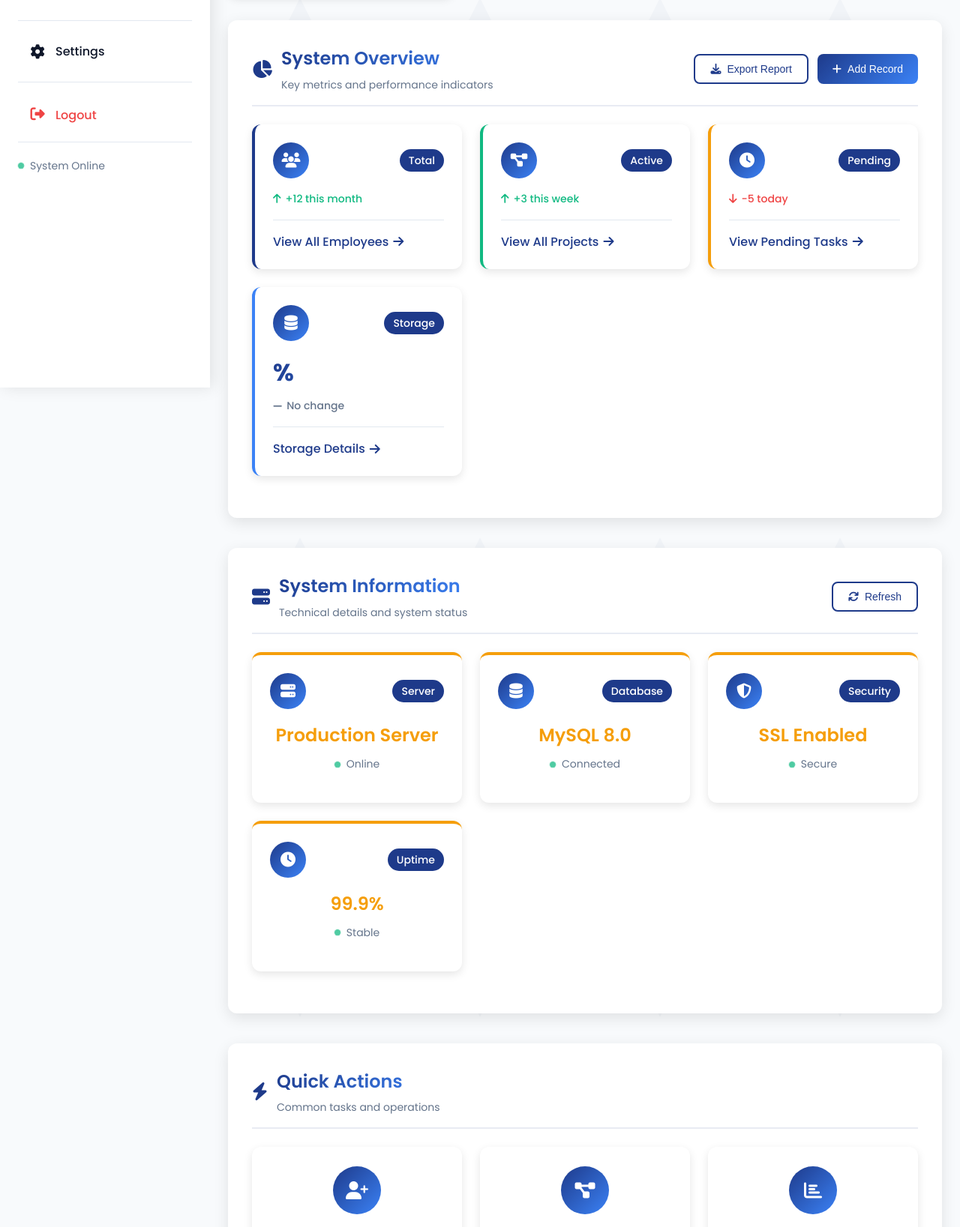
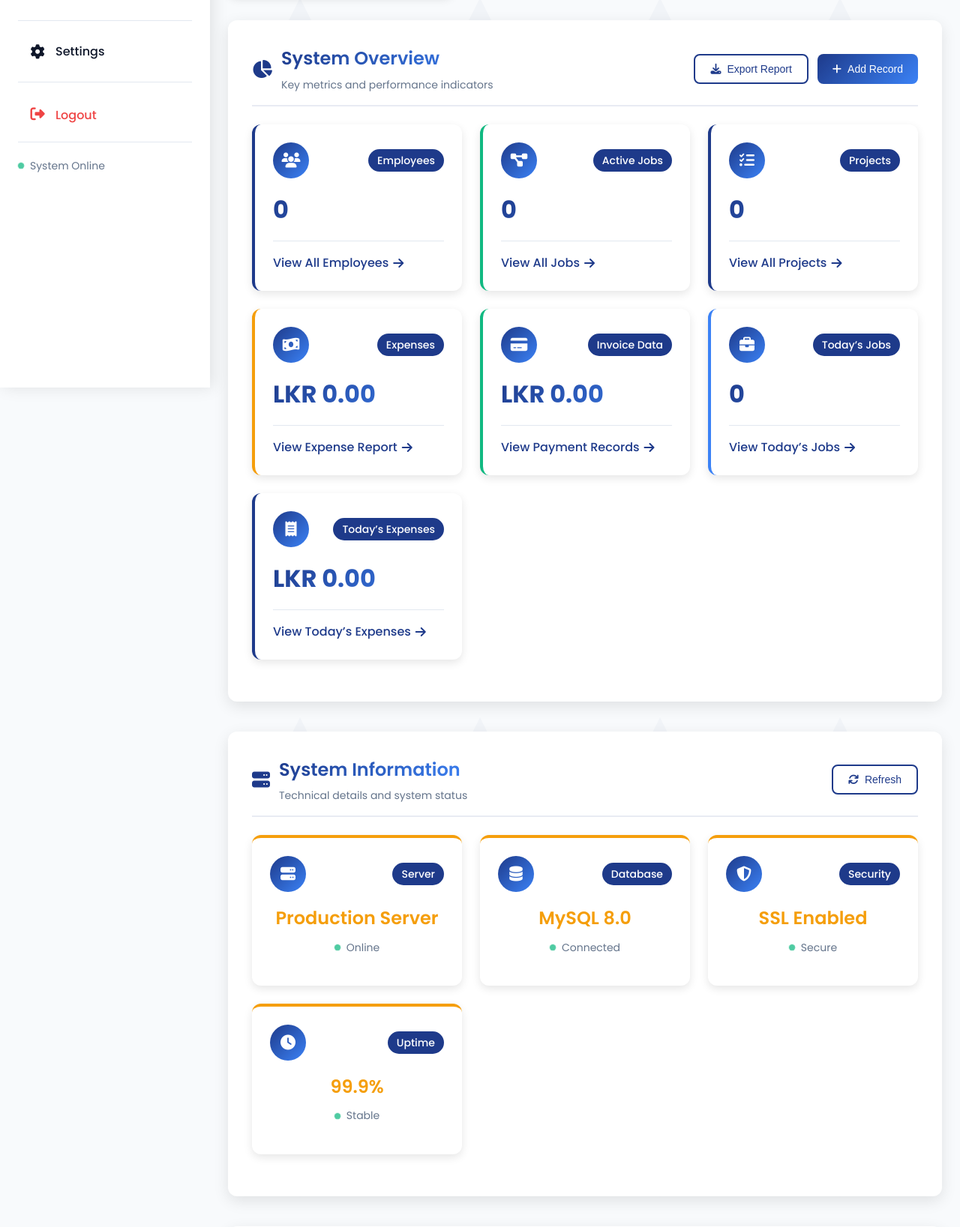
Before and after one commit to HasithaErandika/A2Z-DBMS, a PHP site: the page made by src/views/admin/dashboard.php in a window 1280 px wide. Shown: the part 283-1920 px from the top of the page at 75% size. Run offline with PHP 8.4, Linux system fonts and the light colour scheme; the template is opened without the code that fills it, so the values that code supplies are empty.

Commit message:
Enhance dashboard layout and styling by adding new summary cards for employees, active jobs, projects, expenses, and payments. Update CSS for sidebar titles and subtitles to improve visual hierarchy. Refactor PHP to ensure secure output and better data handling, enhancing overall user experience.

```diff
--- a/src/assets/css/dashboard.css
+++ b/src/assets/css/dashboard.css
@@ -766,10 +766,23 @@
         width: 80px;
         padding: var(--spacing) 12px;
     }
+    .sidebar-title {
+        font-size: var(--font-xl);
+        font-weight: 600;
+        background: var(--gradient);
+        -webkit-background-clip: text;
+        -webkit-text-fill-color: transparent;
+        background-clip: text;
+    }
 
-    .sidebar .sidebar-text,
-    .sidebar .sidebar-title,
-    .sidebar .sidebar-subtitle {
+    .sidebar-subtitle {
+        font-size: var(--font-sm);
+        color: var(--text-muted);
+        margin-top: -5px;
+    }
+
+    .sidebar .sidebar-text
+     {
         display: none;
     }
 
--- a/src/views/admin/dashboard.php
+++ b/src/views/admin/dashboard.php
@@ -195,79 +195,165 @@
             </div>
 
             <div class="summary-grid">
+    <!-- Total Employees -->
     <div class="summary-card primary">
         <div class="card-header">
             <div class="card-icon">
                 <i class="fas fa-users"></i>
             </div>
-                        <div class="card-badge">Total</div>
+            <div class="card-badge">Employees</div>
         </div>
         <div class="card-body">
-                        <div class="metric-value"><?php echo $totalEmployees; ?></div>
-                        <div class="metric-change positive">
-                            <i class="fas fa-arrow-up"></i>
-                            <span>+12 this month</span>
+            <div class="metric-value">
+                <?php echo htmlspecialchars($data['summary']['total_employees'], ENT_QUOTES, 'UTF-8'); ?>
+            </div>
+            <?php if (isset($data['summary']['employees_change'])): ?>
+                <div class="metric-change
+                    <?php echo $data['summary']['employees_change'] > 0 ? 'positive' : ($data['summary']['employees_change'] < 0 ? 'negative' : 'neutral'); ?>">
+                    <i class="fas
+                        <?php echo $data['summary']['employees_change'] > 0 ? 'fa-arrow-up' : ($data['summary']['employees_change'] < 0 ? 'fa-arrow-down' : 'fa-minus'); ?>">
+                    </i>
+                    <span>
+                        <?php
+                            if ($data['summary']['employees_change'] > 0) echo '+' . $data['summary']['employees_change'] . ' this month';
+                            elseif ($data['summary']['employees_change'] < 0) echo $data['summary']['employees_change'] . ' this month';
+                            else echo 'No change';
+                        ?>
+                    </span>
+                </div>
+            <?php endif; ?>
+        </div>
+        <div class="card-footer">
+            <a href="manageTable/employees" class="view-details">View All Employees <i class="fas fa-arrow-right"></i></a>
         </div>
     </div>
-                    <div class="card-footer">
-                        <a href="#" class="view-details">View All Employees <i class="fas fa-arrow-right"></i></a>
-                    </div>
-                </div>
+
+    <!-- Active Jobs -->
     <div class="summary-card success">
         <div class="card-header">
             <div class="card-icon">
                 <i class="fas fa-project-diagram"></i>
             </div>
-                        <div class="card-badge">Active</div>
+            <div class="card-badge">Active Jobs</div>
         </div>
         <div class="card-body">
-                        <div class="metric-value"><?php echo $activeProjects; ?></div>
-                        <div class="metric-change positive">
-                            <i class="fas fa-arrow-up"></i>
-                            <span>+3 this week</span>
+            <div class="metric-value">
+                <?php echo htmlspecialchars($data['summary']['active_jobs'], ENT_QUOTES, 'UTF-8'); ?>
+            </div>
+            <?php if (isset($data['summary']['jobs_change'])): ?>
+                <div class="metric-change
+                    <?php echo $data['summary']['jobs_change'] > 0 ? 'positive' : ($data['summary']['jobs_change'] < 0 ? 'negative' : 'neutral'); ?>">
+                    <i class="fas
+                        <?php echo $data['summary']['jobs_change'] > 0 ? 'fa-arrow-up' : ($data['summary']['jobs_change'] < 0 ? 'fa-arrow-down' : 'fa-minus'); ?>">
+                    </i>
+                    <span>
+                        <?php
+                            if ($data['summary']['jobs_change'] > 0) echo '+' . $data['summary']['jobs_change'] . ' this week';
+                            elseif ($data['summary']['jobs_change'] < 0) echo $data['summary']['jobs_change'] . ' this week';
+                            else echo 'No change';
+                        ?>
+                    </span>
+                </div>
+            <?php endif; ?>
+        </div>
+        <div class="card-footer">
+            <a href="manageTable/jobs" class="view-details">View All Jobs <i class="fas fa-arrow-right"></i></a>
+        </div>
+    </div>
+
+    <!-- Total Projects -->
+    <div class="summary-card primary">
+        <div class="card-header">
+            <div class="card-icon">
+                <i class="fas fa-tasks"></i>
+            </div>
+            <div class="card-badge">Projects</div>
+        </div>
+        <div class="card-body">
+            <div class="metric-value">
+                <?php echo htmlspecialchars($data['summary']['total_projects'], ENT_QUOTES, 'UTF-8'); ?>
             </div>
         </div>
         <div class="card-footer">
-                        <a href="#" class="view-details">View All Projects <i class="fas fa-arrow-right"></i></a>
+            <a href="manageTable/projects" class="view-details">View All Projects <i class="fas fa-arrow-right"></i></a>
         </div>
     </div>
+
+    <!-- Total Expenses -->
     <div class="summary-card warning">
         <div class="card-header">
             <div class="card-icon">
-                            <i class="fas fa-clock"></i>
+                <i class="fas fa-money-bill-wave"></i>
             </div>
-                        <div class="card-badge">Pending</div>
+            <div class="card-badge">Expenses</div>
         </div>
         <div class="card-body">
-                        <div class="metric-value"><?php echo $pendingTasks; ?></div>
-                        <div class="metric-change negative">
-                            <i class="fas fa-arrow-down"></i>
-                            <span>-5 today</span>
+            <div class="metric-value">
+                LKR <?php echo number_format($data['summary']['total_expenses'], 2); ?>
             </div>
         </div>
         <div class="card-footer">
-                        <a href="#" class="view-details">View Pending Tasks <i class="fas fa-arrow-right"></i></a>
+            <a href="manageTable/operational_expenses" class="view-details">View Expense Report <i class="fas fa-arrow-right"></i></a>
         </div>
     </div>
+
+    <!-- Total Payments -->
+    <div class="summary-card success">
+        <div class="card-header">
+            <div class="card-icon">
+                <i class="fas fa-credit-card"></i>
+            </div>
+            <div class="card-badge">Invoice Data</div>
+        </div>
+        <div class="card-body">
+            <div class="metric-value">
+                LKR <?php echo number_format($data['summary']['total_payments'], 2); ?>
+            </div>
+        </div>
+        <div class="card-footer">
+            <a href="manageTable/invoice_data" class="view-details">View Payment Records <i class="fas fa-arrow-right"></i></a>
+        </div>
+    </div>
+
+    <!-- Today's Jobs -->
     <div class="summary-card info">
         <div class="card-header">
             <div class="card-icon">
-                            <i class="fas fa-database"></i>
+                <i class="fas fa-briefcase"></i>
             </div>
-                        <div class="card-badge">Storage</div>
+            <div class="card-badge">Today’s Jobs</div>
         </div>
         <div class="card-body">
-                        <div class="metric-value"><?php echo $storageUsed; ?>%</div>
-                        <div class="metric-change neutral">
-                            <i class="fas fa-minus"></i>
-                            <span>No change</span>
+            <div class="metric-value">
+                <?php echo htmlspecialchars($data['summary']['todays_jobs'], ENT_QUOTES, 'UTF-8'); ?>
             </div>
         </div>
         <div class="card-footer">
-                        <a href="#" class="view-details">Storage Details <i class="fas fa-arrow-right"></i></a>
+            <a href="manageTable/jobs" class="view-details">View Today’s Jobs <i class="fas fa-arrow-right"></i></a>
+        </div>
+    </div>
+
+    <!-- Today's Expenses -->
+    <div class="summary-card danger">
+        <div class="card-header">
+            <div class="card-icon">
+                <i class="fas fa-receipt"></i>
+            </div>
+            <div class="card-badge">Today’s Expenses</div>
+        </div>
+        <div class="card-body">
+            <div class="metric-value">
+                LKR <?php echo number_format($data['summary']['todays_expenses'], 2); ?>
+            </div>
+        </div>
+        <div class="card-footer">
+            <a href="manageTable/operational_expenses" class="view-details">View Today’s Expenses <i class="fas fa-arrow-right"></i></a>
         </div>
     </div>
 </div>
+
+
+
         </div>
 
         <!-- Enhanced System Information -->
```
Lines whose indentation alone changed are shown as unchanged.
